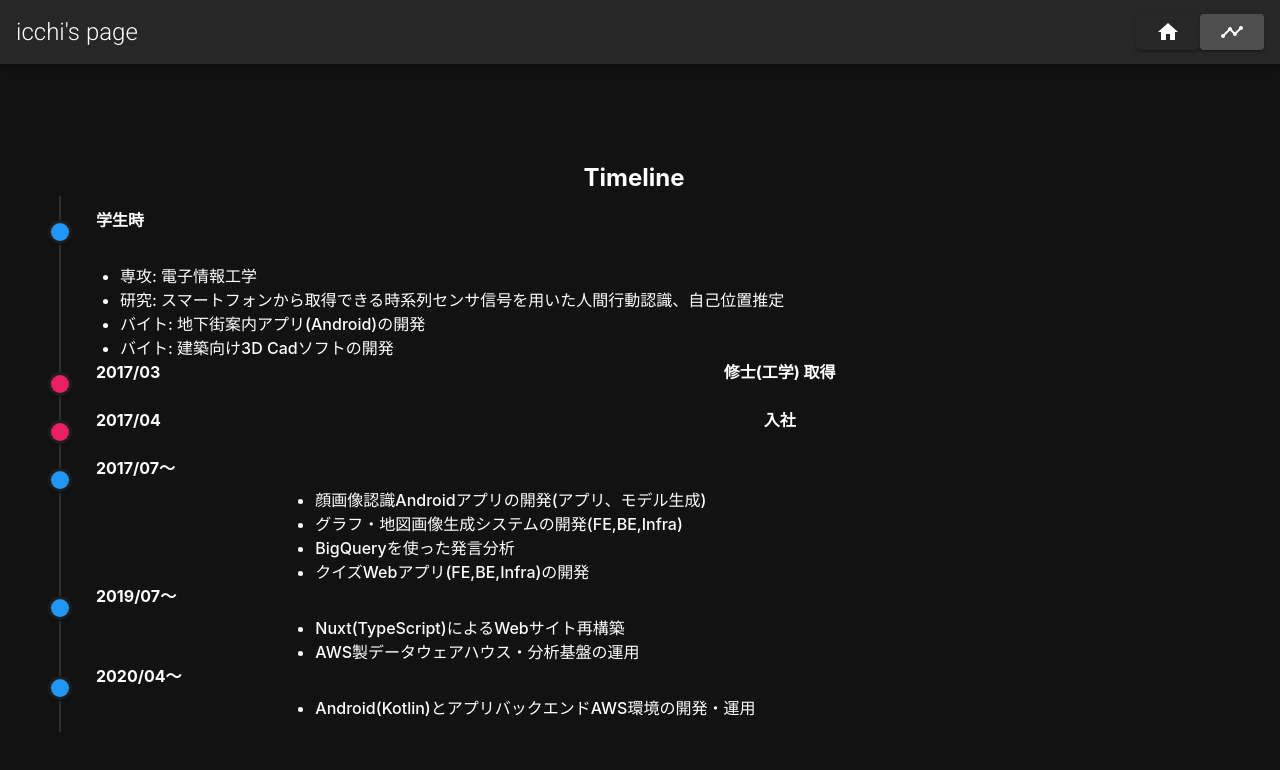
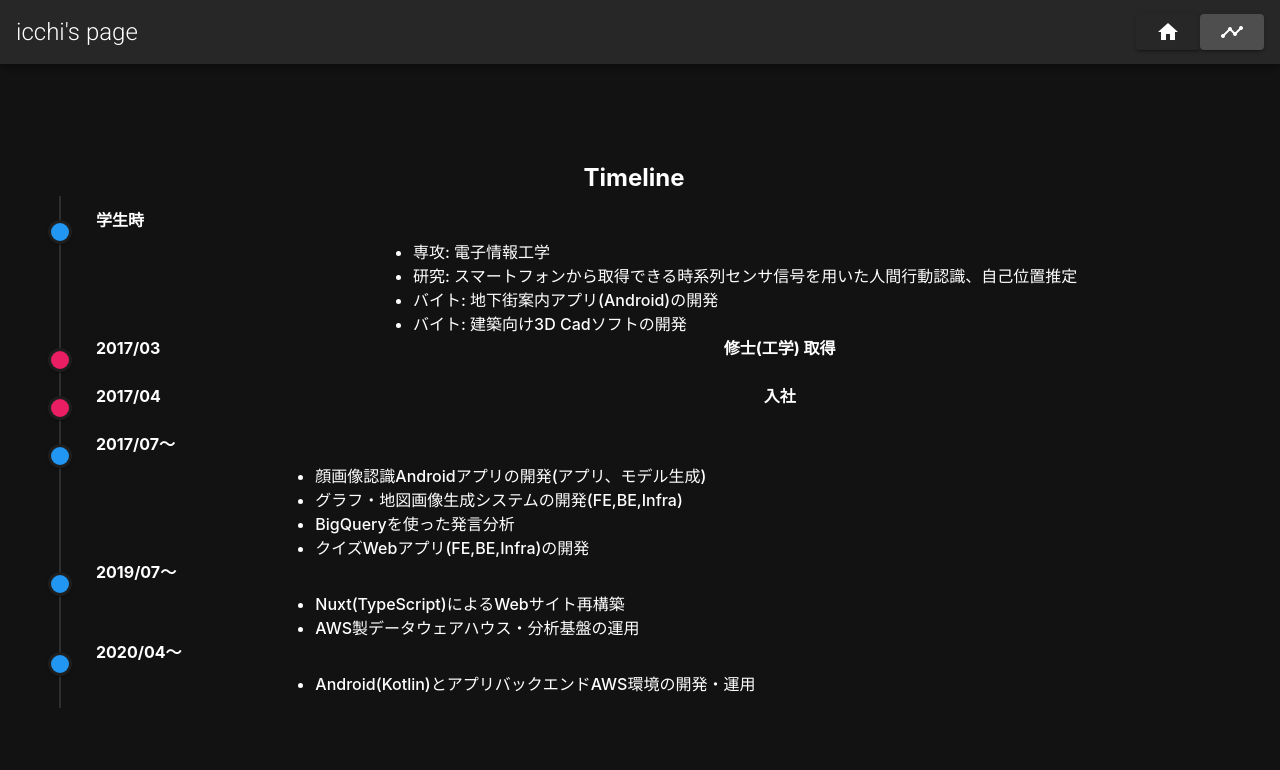
Before and after one commit to icchi-h/icchi-h.github.io, a Vue app: page /timeline in a window 1280 px wide. Shown: the top 770 px of the page. Built offline with nearby package versions, Linux system fonts and the light colour scheme.

Commit message:
fix: flex thurethould

```diff
--- a/src/components/Timeline.vue
+++ b/src/components/Timeline.vue
@@ -11,7 +11,7 @@
             <!-- <v-col cols="9" class="pa-0"></v-col> -->
             <v-col
               cols="12"
-              sm="10"
+              sm="9"
               class="pa-0 pt-2 pt-sm-8"
               style="word-wrap: break-word;"
             >
```
